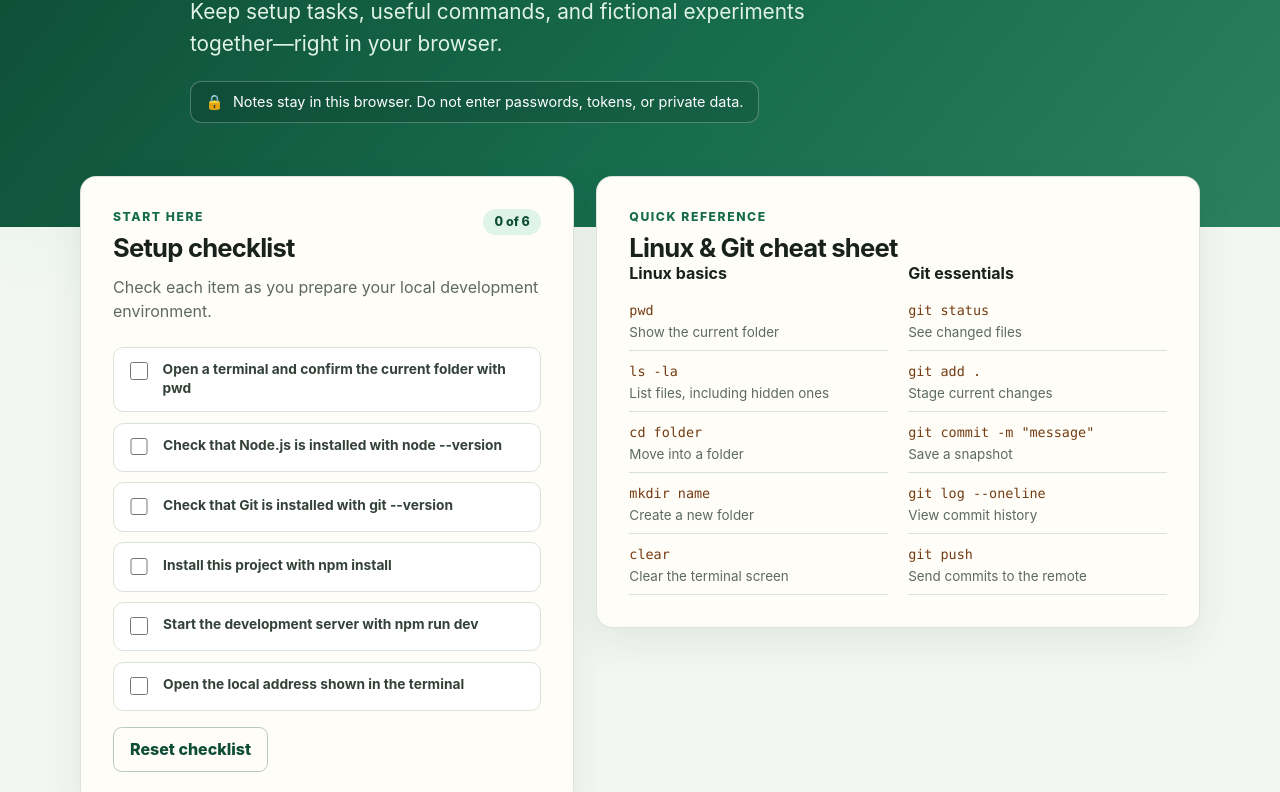
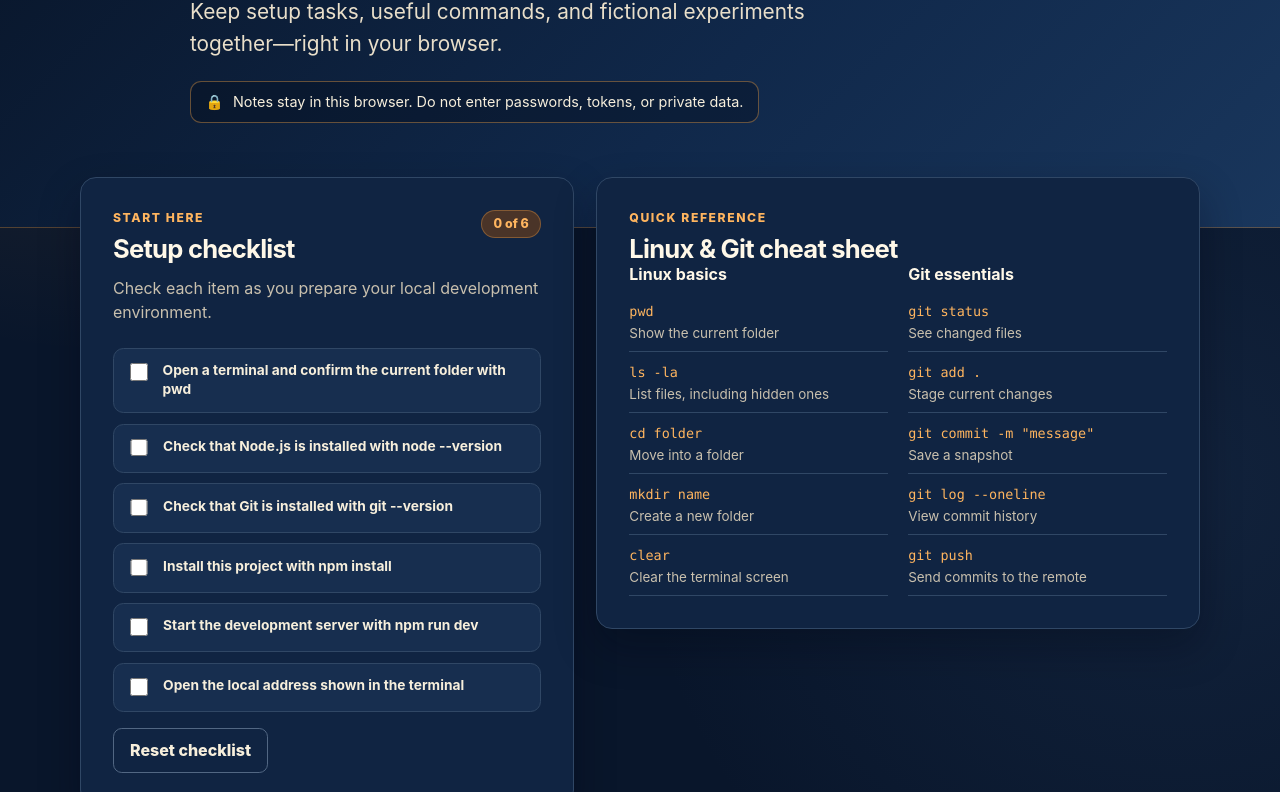
Before and after one commit to rapscallion530/ai-foundations-part-2, a website built with Vite: page ai-lab-notes/index.html in a window 1280 px wide. Shown: the part 206-998 px from the top of the page. Built offline with nearby package versions, Linux system fonts and the light colour scheme.

Commit message:
Refresh app with midnight theme

```diff
--- a/ai-lab-notes/src/style.css
+++ b/ai-lab-notes/src/style.css
@@ -1,17 +1,20 @@
 :root {
   font-family: Inter, ui-sans-serif, system-ui, -apple-system, BlinkMacSystemFont, "Segoe UI", sans-serif;
-  color: #18211b;
-  background: #f3f7f2;
+  color: #f5edda;
+  background: #09162b;
   font-synthesis: none;
   text-rendering: optimizeLegibility;
-  --ink: #18211b;
-  --muted: #5d6a61;
-  --green: #176b4d;
-  --green-dark: #0e4e38;
-  --green-pale: #dff3e9;
-  --cream: #fffdf7;
-  --line: #d9e2d9;
-  --shadow: 0 16px 38px rgba(24, 55, 39, 0.08);
+  --ink: #fff8e8;
+  --muted: #c9c0ae;
+  --accent: #f1a24a;
+  --accent-bright: #ffb55f;
+  --accent-pale: #4a3428;
+  --midnight: #09162b;
+  --midnight-soft: #102442;
+  --midnight-lift: #172e4f;
+  --cream: #f7efdc;
+  --line: #304765;
+  --shadow: 0 18px 42px rgba(0, 7, 20, 0.32);
 }
 
 * { box-sizing: border-box; }
@@ -21,8 +24,9 @@ body {
   min-width: 320px;
   min-height: 100vh;
   background:
-    radial-gradient(circle at 8% 4%, rgba(142, 204, 170, 0.25), transparent 28rem),
-    #f3f7f2;
+    radial-gradient(circle at 8% 4%, rgba(241, 162, 74, 0.13), transparent 30rem),
+    radial-gradient(circle at 92% 34%, rgba(57, 91, 137, 0.18), transparent 34rem),
+    var(--midnight);
 }
 
 button, input, select, textarea { font: inherit; }
@@ -34,8 +38,8 @@ button { cursor: pointer; }
   top: -5rem;
   z-index: 10;
   padding: 0.75rem 1rem;
-  color: white;
-  background: var(--green-dark);
+  color: var(--midnight);
+  background: var(--cream);
   border-radius: 0.5rem;
 }
 .skip-link:focus { top: 1rem; }
@@ -44,8 +48,9 @@ button { cursor: pointer; }
 
 .site-header {
   padding: 4.5rem 0 6.5rem;
-  color: white;
-  background: linear-gradient(130deg, #0d4934 0%, #176b4d 55%, #2c8061 100%);
+  color: var(--cream);
+  background: linear-gradient(135deg, #081427 0%, #10284a 58%, #19365c 100%);
+  border-bottom: 1px solid rgba(241, 162, 74, 0.32);
 }
 
 .hero { max-width: 900px; }
@@ -56,59 +61,60 @@ button { cursor: pointer; }
   letter-spacing: 0.13em;
   text-transform: uppercase;
 }
-.eyebrow { color: #bce8d2; }
+.eyebrow { color: var(--accent-bright); }
 h1 { margin: 0; font-size: clamp(2.8rem, 7vw, 5.5rem); line-height: 0.98; letter-spacing: -0.055em; }
-.intro { max-width: 680px; margin: 1.25rem 0; font-size: clamp(1.05rem, 2.5vw, 1.3rem); line-height: 1.55; color: #e1f3e9; }
-.privacy-note { display: inline-flex; gap: 0.6rem; align-items: center; padding: 0.7rem 0.9rem; border: 1px solid rgba(255,255,255,.25); border-radius: 0.7rem; background: rgba(0,0,0,.12); font-size: 0.9rem; }
+.intro { max-width: 680px; margin: 1.25rem 0; font-size: clamp(1.05rem, 2.5vw, 1.3rem); line-height: 1.55; color: #e9dfca; }
+.privacy-note { display: inline-flex; gap: 0.6rem; align-items: center; padding: 0.7rem 0.9rem; border: 1px solid rgba(241,162,74,.4); border-radius: 0.7rem; background: rgba(4,11,24,.32); color: var(--cream); font-size: 0.9rem; }
 
 .page-grid { display: grid; grid-template-columns: 0.9fr 1.1fr; gap: 1.4rem; margin-top: -3.2rem; padding-bottom: 4rem; align-items: start; }
-.card { padding: clamp(1.3rem, 3vw, 2rem); border: 1px solid rgba(217,226,217,.9); border-radius: 1rem; background: var(--cream); box-shadow: var(--shadow); }
+.card { padding: clamp(1.3rem, 3vw, 2rem); border: 1px solid var(--line); border-radius: 1rem; background: var(--midnight-soft); box-shadow: var(--shadow); }
 .notes-card { grid-column: 1 / -1; }
 .section-heading { display: flex; justify-content: space-between; gap: 1rem; align-items: flex-start; }
-.section-kicker { color: var(--green); }
+.section-kicker { color: var(--accent-bright); }
 h2, h3, h4 { margin-top: 0; color: var(--ink); }
 h2 { margin-bottom: 0; font-size: 1.6rem; letter-spacing: -0.03em; }
 h3 { font-size: 1rem; }
 .section-copy { margin: 0.7rem 0 1.4rem; color: var(--muted); line-height: 1.55; }
-.progress-pill { flex: none; padding: 0.35rem 0.7rem; border-radius: 999px; color: var(--green-dark); background: var(--green-pale); font-size: 0.78rem; font-weight: 800; }
+.progress-pill { flex: none; padding: 0.35rem 0.7rem; border: 1px solid rgba(241,162,74,.35); border-radius: 999px; color: var(--accent-bright); background: var(--accent-pale); font-size: 0.78rem; font-weight: 800; }
 
 .checklist { display: grid; gap: 0.65rem; margin-bottom: 1rem; }
-.checklist-item { display: flex; gap: 0.75rem; align-items: flex-start; padding: 0.78rem; border: 1px solid var(--line); border-radius: 0.65rem; line-height: 1.4; background: white; }
+.checklist-item { display: flex; gap: 0.75rem; align-items: flex-start; padding: 0.78rem; border: 1px solid var(--line); border-radius: 0.65rem; color: var(--cream); line-height: 1.4; background: var(--midnight-lift); }
 .checklist-item:has(input:checked) span { color: var(--muted); text-decoration: line-through; }
-.checklist-item input { width: 1.1rem; height: 1.1rem; margin-top: 0.12rem; accent-color: var(--green); }
+.checklist-item input { width: 1.1rem; height: 1.1rem; margin-top: 0.12rem; accent-color: var(--accent); }
 
 .command-groups { display: grid; grid-template-columns: 1fr 1fr; gap: 1.25rem; }
 .command-list { margin: 0; display: grid; gap: 0.6rem; }
 .command-list div { padding-bottom: 0.6rem; border-bottom: 1px solid var(--line); }
 .command-list dt, .command-list dd { margin: 0; }
 .command-list dd { margin-top: 0.3rem; color: var(--muted); font-size: 0.84rem; }
-code { color: #743c13; font-family: "SFMono-Regular", Consolas, monospace; font-size: 0.84rem; overflow-wrap: anywhere; }
+code { color: var(--accent-bright); font-family: "SFMono-Regular", Consolas, monospace; font-size: 0.84rem; overflow-wrap: anywhere; }
 
-.notes-form { display: grid; gap: 1rem; padding: 1.25rem; border: 1px solid var(--line); border-radius: 0.8rem; background: #f8faf7; }
+.notes-form { display: grid; gap: 1rem; padding: 1.25rem; border: 1px solid var(--line); border-radius: 0.8rem; background: #0d1e38; }
 .form-row { display: grid; grid-template-columns: 2fr 1fr; gap: 1rem; }
-label { color: #344139; font-size: 0.86rem; font-weight: 750; }
-input, select, textarea { width: 100%; margin-top: 0.38rem; padding: 0.72rem 0.78rem; border: 1px solid #bbc9bf; border-radius: 0.55rem; color: var(--ink); background: white; }
+label { color: var(--cream); font-size: 0.86rem; font-weight: 750; }
+input, select, textarea { width: 100%; margin-top: 0.38rem; padding: 0.72rem 0.78rem; border: 1px solid #d6c9b0; border-radius: 0.55rem; color: #172238; background: var(--cream); }
+input::placeholder, textarea::placeholder { color: #716b62; }
 textarea { resize: vertical; line-height: 1.5; }
-input:focus, select:focus, textarea:focus, button:focus-visible { outline: 3px solid rgba(38, 133, 94, 0.24); outline-offset: 2px; border-color: var(--green); }
+input:focus, select:focus, textarea:focus, button:focus-visible { outline: 3px solid rgba(241, 162, 74, 0.3); outline-offset: 2px; border-color: var(--accent); }
 .form-actions { display: flex; gap: 0.65rem; flex-wrap: wrap; }
 .button { padding: 0.7rem 1rem; border: 1px solid transparent; border-radius: 0.55rem; font-weight: 800; }
-.button-primary { color: white; background: var(--green); }
-.button-primary:hover { background: var(--green-dark); }
-.button-quiet { color: var(--green-dark); border-color: #b9c9be; background: transparent; }
-.button-quiet:hover { background: var(--green-pale); }
-.form-status { min-height: 1.2em; margin: 0; color: var(--green-dark); font-size: 0.87rem; font-weight: 700; }
+.button-primary { color: #1c2636; background: var(--accent); }
+.button-primary:hover { background: var(--accent-bright); }
+.button-quiet { color: var(--cream); border-color: #526783; background: transparent; }
+.button-quiet:hover { color: var(--accent-bright); background: var(--accent-pale); }
+.form-status { min-height: 1.2em; margin: 0; color: var(--accent-bright); font-size: 0.87rem; font-weight: 700; }
 
 .saved-notes { margin-top: 2rem; }
 .notes-list { display: grid; grid-template-columns: repeat(auto-fit, minmax(min(100%, 280px), 1fr)); gap: 1rem; }
-.note { padding: 1.1rem; border-left: 4px solid #5ba981; border-radius: 0.65rem; background: white; box-shadow: 0 7px 22px rgba(24,55,39,.07); }
+.note { padding: 1.1rem; border: 1px solid var(--line); border-left: 4px solid var(--accent); border-radius: 0.65rem; background: var(--midnight-lift); box-shadow: 0 7px 22px rgba(0,7,20,.18); }
 .note-header { display: flex; justify-content: space-between; gap: 0.75rem; }
 .note h4 { margin-bottom: 0.65rem; font-size: 1.08rem; }
-.note-meta { margin: 0 0 0.35rem; color: var(--green); font-size: 0.72rem; font-weight: 800; text-transform: uppercase; letter-spacing: .05em; }
-.note-observation { color: #344139; line-height: 1.55; white-space: pre-wrap; }
+.note-meta { margin: 0 0 0.35rem; color: var(--accent-bright); font-size: 0.72rem; font-weight: 800; text-transform: uppercase; letter-spacing: .05em; }
+.note-observation { color: var(--cream); line-height: 1.55; white-space: pre-wrap; }
 .next-step { padding-top: 0.75rem; border-top: 1px solid var(--line); color: var(--muted); font-size: 0.88rem; }
-.delete-button { align-self: flex-start; padding: 0.25rem 0.4rem; border: 0; color: #9a382d; background: transparent; font-size: 0.76rem; font-weight: 800; }
+.delete-button { align-self: flex-start; padding: 0.25rem 0.4rem; border: 0; color: #ffad78; background: transparent; font-size: 0.76rem; font-weight: 800; }
 .delete-button:hover { text-decoration: underline; }
-.empty-state { grid-column: 1 / -1; padding: 1.4rem; border: 1px dashed #b8c6bc; border-radius: 0.7rem; color: var(--muted); text-align: center; }
+.empty-state { grid-column: 1 / -1; padding: 1.4rem; border: 1px dashed #526783; border-radius: 0.7rem; color: var(--muted); text-align: center; }
 
 .site-footer { padding: 1.5rem 0 2.5rem; color: var(--muted); font-size: 0.85rem; text-align: center; }
 
```
